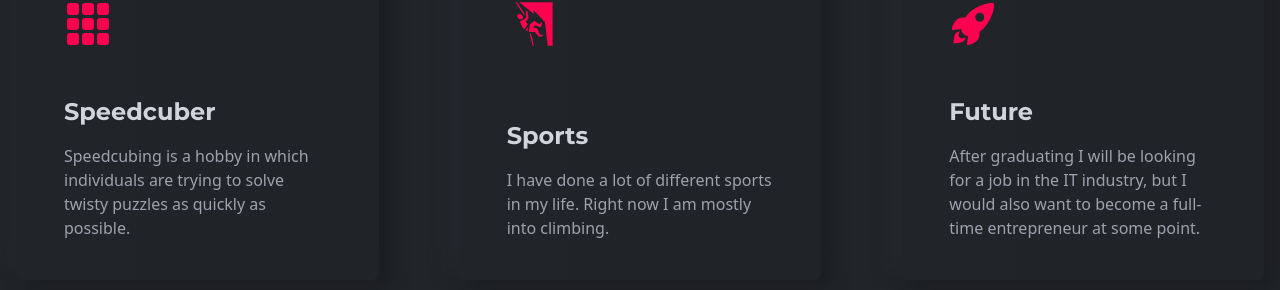
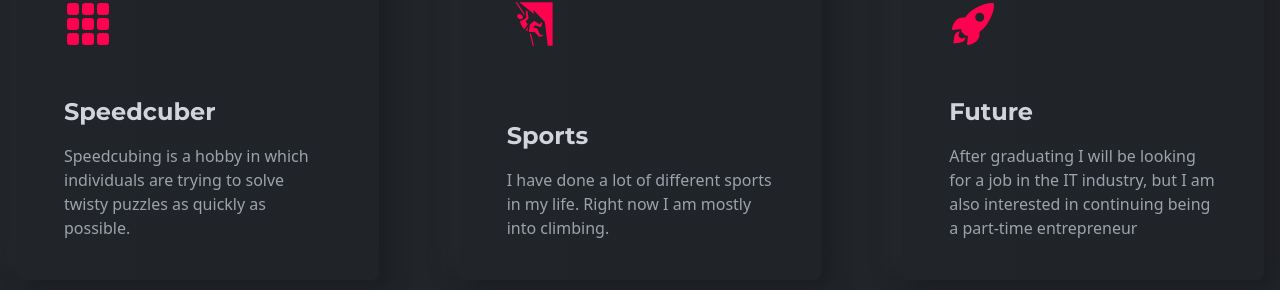
Before and after one commit to ArttuPuttonen/myPortfolio, a React (Create React App) app: page / in a window 1280 px wide. Shown: the part 1329-1619 px from the top of the page. Built offline with nearby package versions, Linux system fonts and the light colour scheme; the HTML template or start-up script is replaced by a standard one.

Commit message:
small change

```diff
--- a/src/components/features/Features.js
+++ b/src/components/features/Features.js
@@ -84,11 +84,11 @@ function Features() {
 
 
         <Card title="Future"
-        des="After graduating I will be looking for a job in the IT industry, but I would also want to become a full-time entrepreneur at some point."
+        des="After graduating I will be looking for a job in the IT industry, but I am also interested in continuing being a part-time entrepreneur"
         icon={<IoRocketSharp/>}
         modalContent="After graduating, I plan to seek employment in the IT industry, ideally in a role that allows me to apply my skills in software development and project management.
-        However, I also aspire to become a full-time entrepreneur in the future.
-        I believe that entrepreneurship offers the opportunity to innovate, create value, and make a significant impact in the tech industry.
+        However, I also aspire to continue being a part-time entrepreneur in the future.
+        I believe that entrepreneurship (even as a micro-business owner) offers valuable skills to take more responsibility in larger organizations.
         "
         />
         </div>
```
